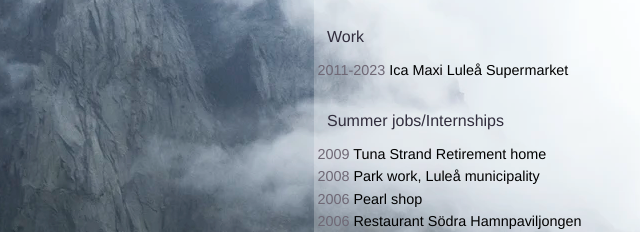
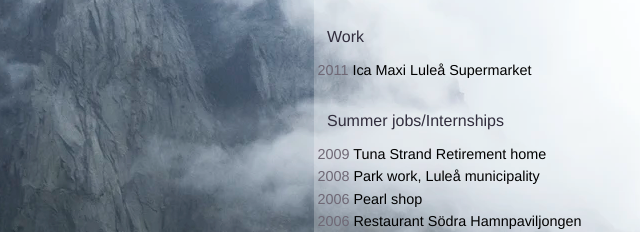
Before and after one commit to paulinakattilavaara/paulina_cv, a plain HTML site: page cv.html in a window 1280 px wide. Shown: the part 285-517 px from the top of the page, 525-1165 px from the left. Drawn offline with nearby package versions, Linux system fonts and the light colour scheme.

Commit message:
edited cv typo

```diff
--- a/cv.html
+++ b/cv.html
@@ -65,7 +65,7 @@
           <ul class="cv-ul">
             <li class="cv-li">
               <p class="cv-text">
-                <span class="nr">2011-2023</span> Ica Maxi Luleå Supermarket
+                <span class="nr">2011</span> Ica Maxi Luleå Supermarket
               </p>
             </li>
           </ul>
```
